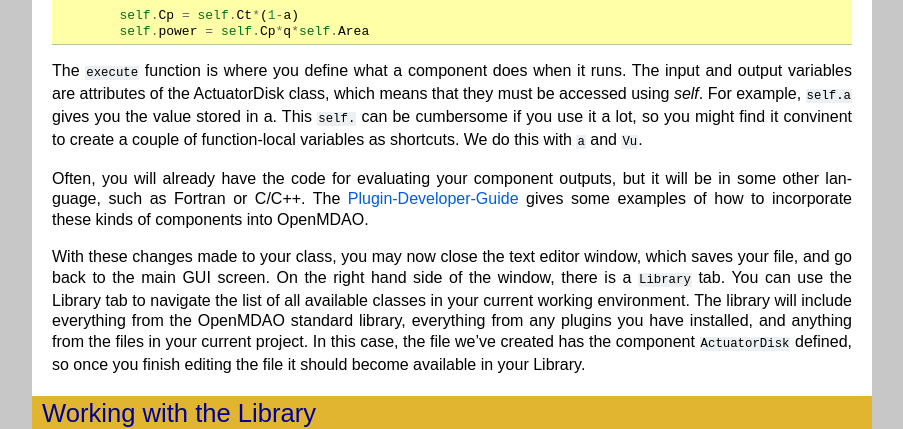
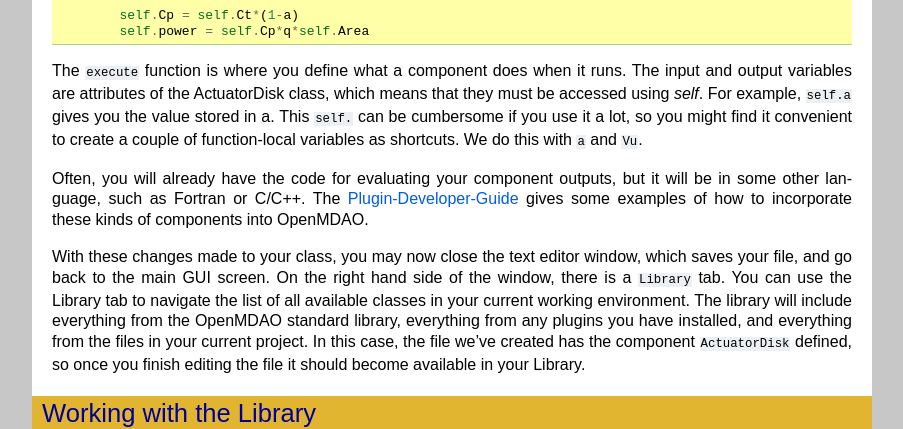
Before and after one commit to thearn/nreltraining2013, a Sphinx documentation site: the page built from docs/building_component.rst, in a window 1280 px wide and 900 px high, scrolled down 2708 px. Shown: the part 152-581 px from the top of the window, without its empty margins (198-1101 px from the left). Built offline with Sphinx 7.4.7, drawn with Linux system fonts in a browser that asks for light colours.

```diff
--- a/docs/building_component.rst
+++ b/docs/building_component.rst
@@ -187,7 +187,7 @@ The ``execute`` function is where you define what a component does when it runs.
 The input and output variables are attributes of the ActuatorDisk class, which means that
 they must be accessed using *self*. For example, ``self.a`` gives you the value
 stored in a. This ``self.`` can be cumbersome if you use it a lot, so you might
-find it convinent to create a couple of function-local variables as shortcuts.
+find it convenient to create a couple of function-local variables as shortcuts.
 We do this with ``a`` and ``Vu``.
 
 Often, you will already have the code for evaluating your component outputs,
@@ -198,7 +198,7 @@ With these changes made to your class, you may now close the text editor window,
 GUI screen. On the right hand side of the window, there is a ``Library`` tab.
 You can use the Library tab to navigate the list of all available classes in your current
 working environment. The library will include everything from the OpenMDAO standard
-library, everything from any plugins you have installed, and anything from the files in your current project.
+library, everything from any plugins you have installed, and everything from the files in your current project.
 In this case, the file we've created has the component ``ActuatorDisk`` defined, so once you finish editing the file
 it should become available in your Library.
 
--- a/docs/usage.rst
+++ b/docs/usage.rst
@@ -3,7 +3,7 @@ Getting Started
 ================
 
 This plugin contains the documentation and component definitions for the OpenMDAO instructional class that was given at the 2013 National Renewable
-Energy Laboratory (NREL) Wind Energy Systems Engineering workshop. The class was given by Justin Gray and Chris Heath
+Energy Laboratory (NREL) Wind Energy Systems Engineering workshop. The class was given by Justin Gray and Christopher Heath
 of the NASA Glenn Research Center. Justin and Chris are members of the OpenMDAO development effort, and built the
 content of this class to demonstrate the basic usage of OpenMDAO with its GUI on some simple wind turbine design
 problems. The class covers:
```
